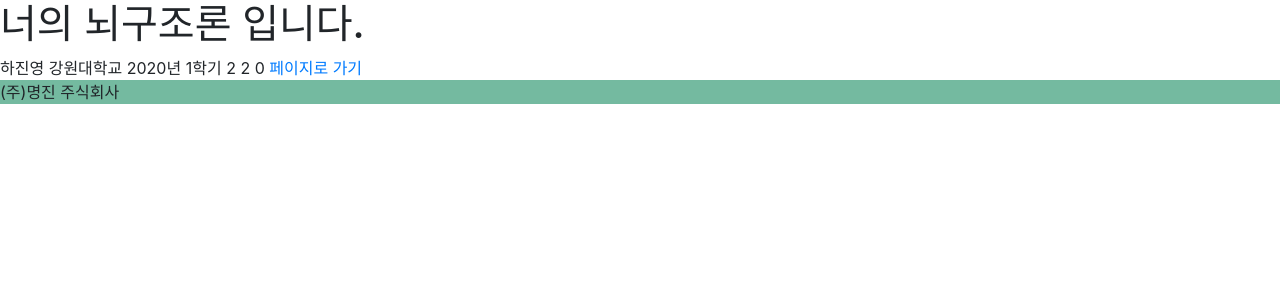
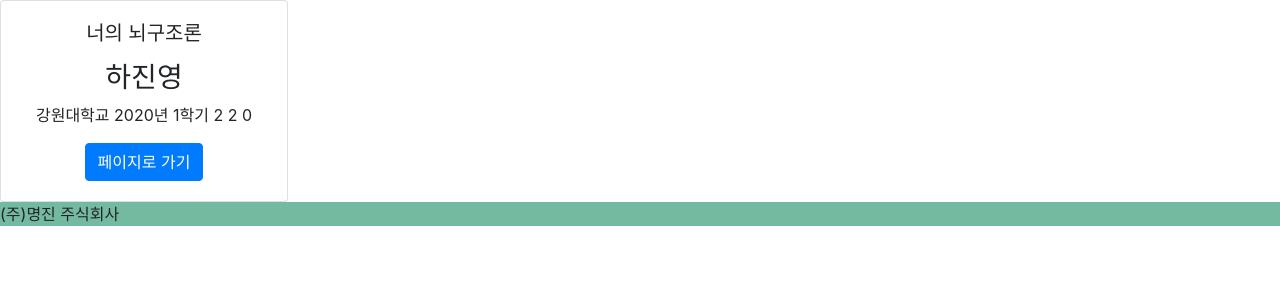
Before and after one commit to SMJin/Univ-lecture-scoring-site, a Django app: page / in a window 1280 px wide. Shown: the part 93-393 px from the top of the page. Run offline with Django 3.2, Linux system fonts and the light colour scheme; data comes from the database, SQL or seed files in the repository; some libraries are stand-ins or nearby versions.

Commit message:
메인 페이지 부트스트랩 적용한거

```diff
--- a/lectureScoring/mainLecture/templates/index.html
+++ b/lectureScoring/mainLecture/templates/index.html
@@ -3,14 +3,20 @@
     {% block content %}
 
     {% for lecture in lecture.all %}
-        <h1>{{lecture.lecture_title}} 입니다.</h1>
-        {{lecture.lecture_professor_name}}
-        {{lecture.university_name}}
-        {{lecture.semester}}
-        {{lecture.lecture_scoring}}
-        {{lecture.number_of_tests}}
-        {{lecture.meeting}}
-        <a href="{% url 'lecture_test' lecture.id %}">페이지로 가기</a>
+        <div class="card text-center" style="width: 18rem;">
+            <div class="card-body">
+                <h5 class="card-title">{{lecture.lecture_title}}</h5>
+                <p class="card-text">
+                    <h3>{{lecture.lecture_professor_name}}</h3>
+                    {{lecture.university_name}}
+                    {{lecture.semester}}
+                    {{lecture.lecture_scoring}}
+                    {{lecture.number_of_tests}}
+                    {{lecture.meeting}}
+                </p>
+                <a href="{% url 'lecture_test' lecture.id %}" class="btn btn-primary">페이지로 가기</a>
+            </div>
+        </div>
     {% endfor %}
 
     {% endblock %}
```
